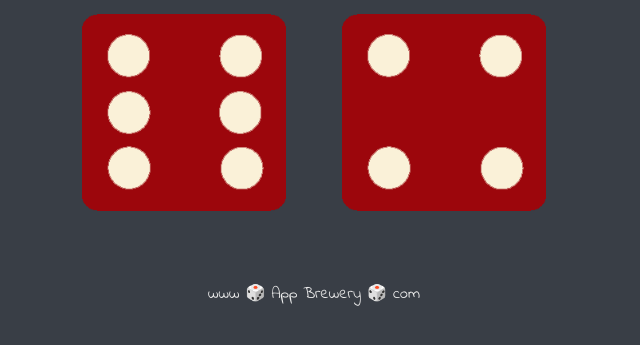
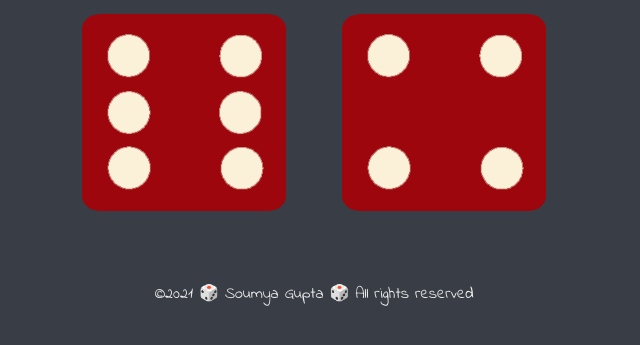
Before and after one commit to SoumyaGupta025/dice-game, a plain HTML site: page index.html in a window 1280 px wide. Shown: the part 261-606 px from the top of the page, without its empty margins (326-966 px from the left). Drawn offline with Linux system fonts and the light colour scheme.

Commit message:
renamed file

```diff
--- a/dicee.html
+++ b/index.html
@@ -35,6 +35,6 @@
   </body>
 
   <footer>
-    www 🎲 App Brewery 🎲 com
+    ©2021 🎲 Soumya Gupta 🎲 All rights reserved
   </footer>
 </html>
```
